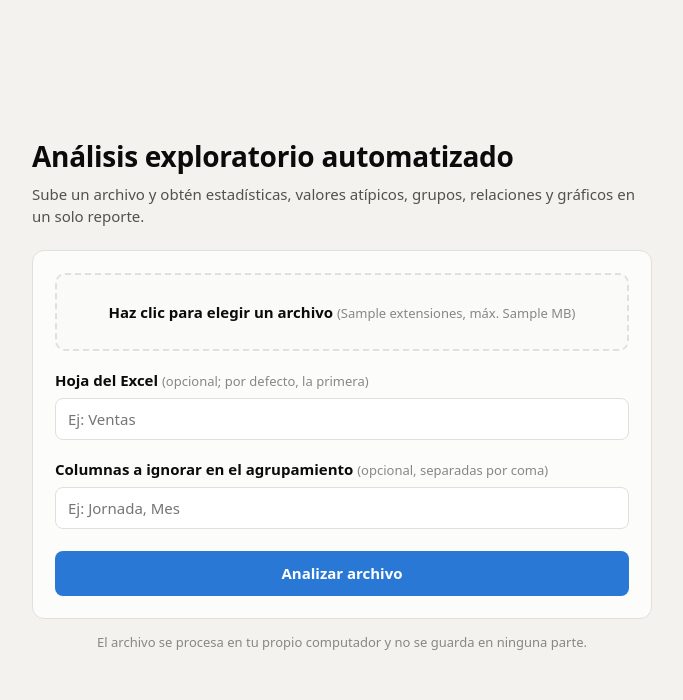
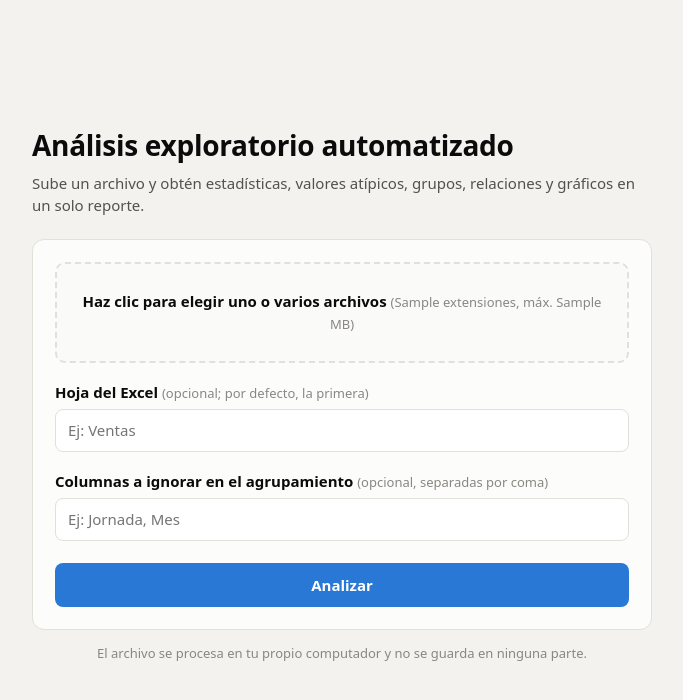
Before and after one commit to santiOM0611/ProyectoFinal, a Python web app: template templates/index.html in a window 1280 px wide. Shown: the top 700 px of the page, without its empty margins (298-981 px from the left). Run offline with Jinja, Linux system fonts and the light colour scheme; the template is opened without the code that fills it: most values are stand-ins (such as "Sample title", 1, 10 or a date in 2020).

Commit message:
Mejoras en templates/index.html
4 cambios en templates/index.html.

```diff
--- a/templates/index.html
+++ b/templates/index.html
@@ -43,8 +43,8 @@
     {% if error %}<div class="error">{{ error }}</div>{% endif %}
 
     <label for="archivo" class="zona" id="zona">
-      <input type="file" id="archivo" name="archivo" accept=".csv,.xlsx,.xls" required>
-      <span id="texto">Haz clic para elegir un archivo <span class="ayuda">({{ extensiones }}, máx. {{ max_mb }} MB)</span></span>
+      <input type="file" id="archivo" name="archivo" accept=".csv,.xlsx,.xls" multiple required>
+      <span id="texto">Haz clic para elegir uno o varios archivos <span class="ayuda">({{ extensiones }}, máx. {{ max_mb }} MB)</span></span>
     </label>
 
     <div class="campo">
@@ -56,7 +56,7 @@
       <input type="text" id="ignorar" name="ignorar" placeholder="Ej: Jornada, Mes">
     </div>
 
-    <button type="submit" id="boton">Analizar archivo</button>
+    <button type="submit" id="boton">Analizar</button>
   </form>
   <p class="pie">El archivo se procesa en tu propio computador y no se guarda en ninguna parte.</p>
 </main>
@@ -66,7 +66,7 @@
   const texto = document.getElementById("texto");
   const zona = document.getElementById("zona");
   entrada.addEventListener("change", () => {
-    if (entrada.files.length) { texto.innerHTML = '<span class="nombre"></span>'; texto.firstChild.textContent = entrada.files[0].name; }
+    if (entrada.files.length) { texto.innerHTML = '<span class="nombre"></span>'; texto.firstChild.textContent = Array.from(entrada.files).map(f => f.name).join(", "); }
   });
   ["dragover", "dragenter"].forEach(e => zona.addEventListener(e, ev => { ev.preventDefault(); zona.classList.add("activa"); }));
   ["dragleave", "drop"].forEach(e => zona.addEventListener(e, () => zona.classList.remove("activa")));
```
